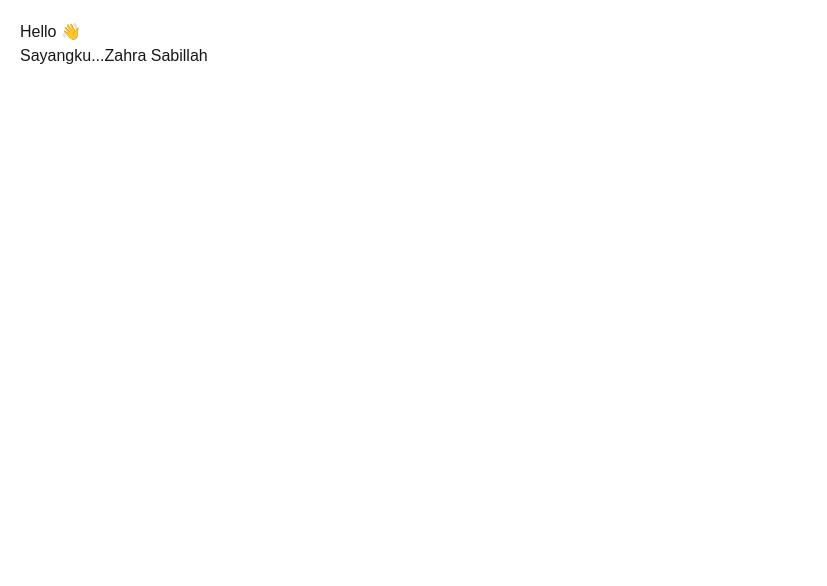
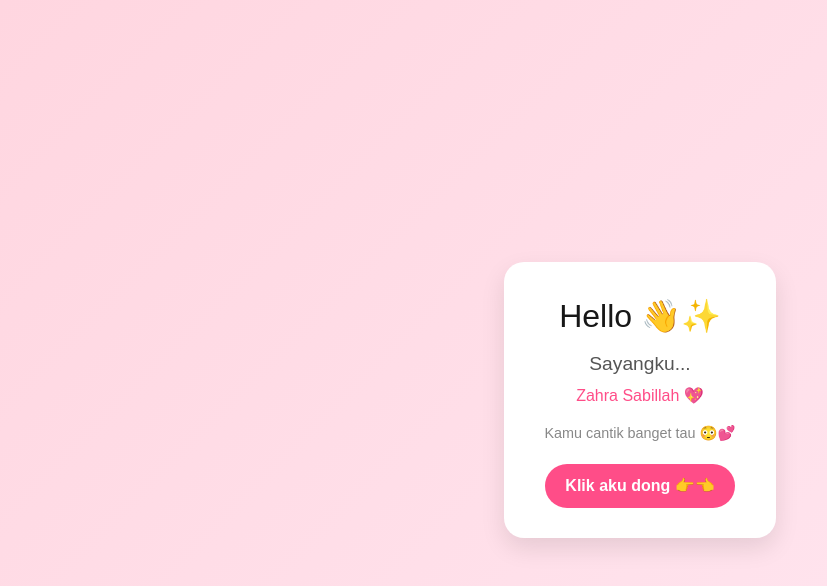
Before and after one commit to raysvarga/expense-tracker, a Next.js app: page / in a window 1280 px wide. Shown: the top 586 px of the page, without its empty margins (0-827 px from the left). Built offline with nearby package versions, Linux system fonts and the light colour scheme.

Commit message:
Update: page buat ayang wkwk

```diff
--- a/app/page.tsx
+++ b/app/page.tsx
@@ -1,8 +1,74 @@
 export default function Home() {
   return (
-    <main style={{ padding: 20 }}>
-      <h1>Hello 👋</h1>
-      <p>Sayangku...Zahra Sabillah</p>
+    <main
+      style={{
+        minHeight: "100vh",
+        display: "flex",
+        justifyContent: "center",
+        alignItems: "center",
+        background: "linear-gradient(135deg, #ffd6e0, #ffe9f3)",
+        fontFamily: "sans-serif",
+      }}
+    >
+      <div
+        style={{
+          background: "white",
+          padding: "30px 40px",
+          borderRadius: "20px",
+          boxShadow: "0 10px 25px rgba(0,0,0,0.1)",
+          textAlign: "center",
+          maxWidth: "400px",
+          animation: "fadeIn 1s ease",
+        }}
+      >
+        <h1 style={{ fontSize: "2rem", marginBottom: "10px" }}>
+          Hello 👋✨
+        </h1>
+
+        <p style={{ fontSize: "1.2rem", color: "#555" }}>
+          Sayangku...
+        </p>
+
+        <h2 style={{ color: "#ff4d88", marginTop: "5px" }}>
+          Zahra Sabillah 💖
+        </h2>
+
+        <p style={{ marginTop: "15px", fontSize: "0.9rem", color: "#888" }}>
+          Kamu cantik banget tau 😳💕
+        </p>
+
+        <button
+          style={{
+            marginTop: "20px",
+            padding: "10px 20px",
+            borderRadius: "999px",
+            border: "none",
+            background: "#ff4d88",
+            color: "white",
+            cursor: "pointer",
+            fontWeight: "bold",
+            transition: "0.2s",
+          }}
+          onMouseOver={(e) => (e.target.style.transform = "scale(1.1)")}
+          onMouseOut={(e) => (e.target.style.transform = "scale(1)")}
+          onClick={() => alert("Ih kamu juga sayang aku kan? 😳💖")}
+        >
+          Klik aku dong 👉👈
+        </button>
+      </div>
+
+      <style jsx>{`
+        @keyframes fadeIn {
+          from {
+            opacity: 0;
+            transform: translateY(20px);
+          }
+          to {
+            opacity: 1;
+            transform: translateY(0);
+          }
+        }
+      `}</style>
     </main>
   );
 }
```
